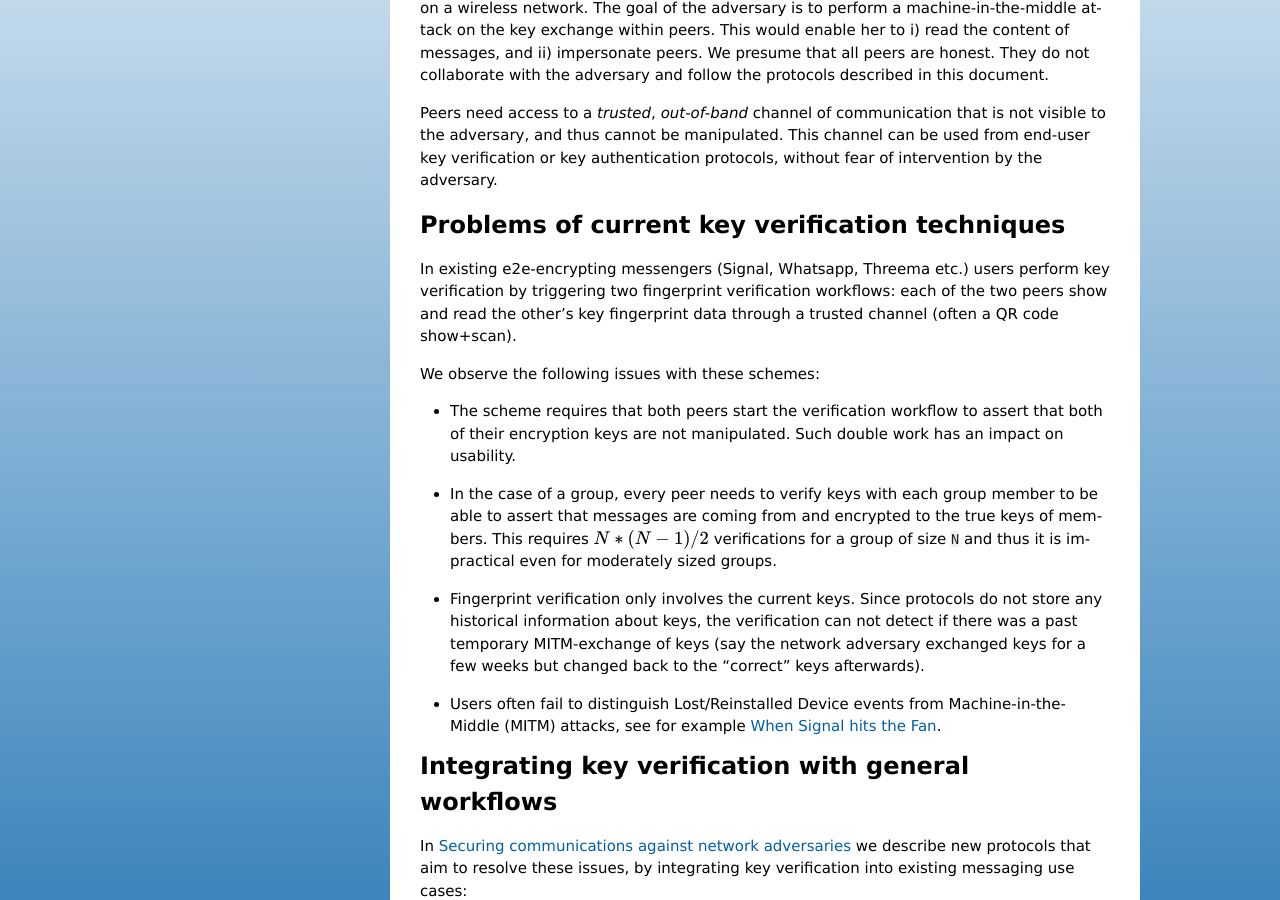
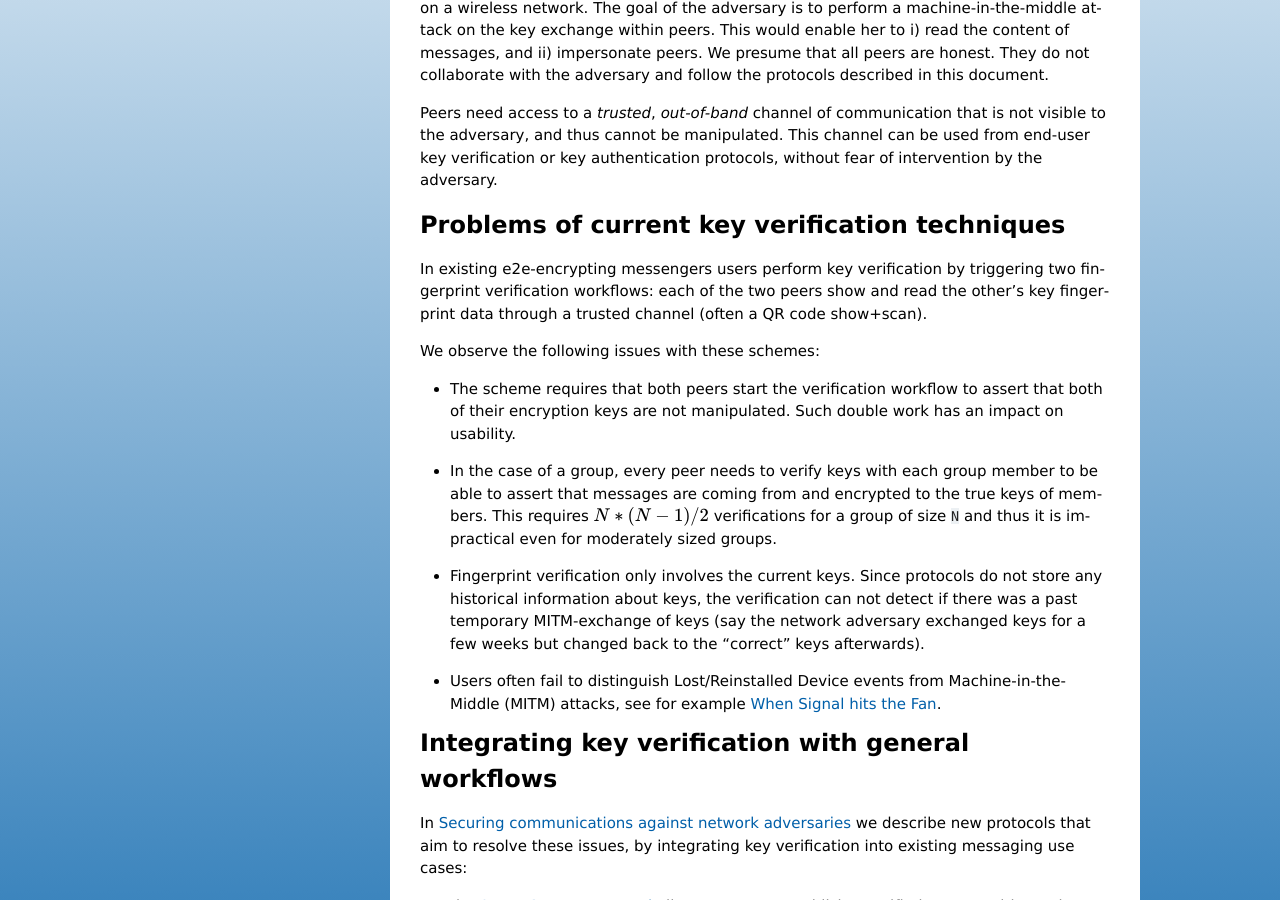
Before and after one commit to nextleap-project/countermitm, a Sphinx documentation site: the page built from source/summary.rst, in a window 1280 px wide and 900 px high, scrolled down 693 px. Built offline with Sphinx 7.4.7, drawn with Linux system fonts in a browser that asks for light colours.

Commit message:
strike Signal/Whatsapp mentioning

```diff
--- a/source/new.rst
+++ b/source/new.rst
@@ -188,7 +188,7 @@ Verified groups provide these simple to understand properties:
 1. All messages in a verified group are end-to-end encrypted and secure against
    active provider/network attackers. That is, they cannot be read by a passive eavesdropper, nor intercepted by an active adversary attempting a Man-in-the-middle attack.
 
-2. There are never any warnings about changed keys (like in Signal) that could
+2. There are never any warnings about changed keys that could
    be clicked away or cause worry. Rather, if a group member loses her device or her key, then she also looses the ability to read from or write to the verified group. To regain access it is required that this user joins the group again by find one group member an perform a "secure-join" as described below.
 
 
@@ -307,7 +307,7 @@ We seek the following improvements:
   of sending or reading a message.
 
 - At the end of this process both peers must receive assessments about the integrity of their past communication.
-  By contrast, current key fingerprint verification workflows (Signal, Whatsapp) only provides assurance about the current keys,
+  By contrast, current key fingerprint verification workflows only provides assurance about the current keys,
   and thus miss out on temporary malfeasant substitutions of keys in messages.
 
 - Like in the `setup-contact`_ protocol
--- a/source/summary.rst
+++ b/source/summary.rst
@@ -55,7 +55,7 @@ without fear of intervention by the adversary.
 Problems of current key verification techniques
 +++++++++++++++++++++++++++++++++++++++++++++++
 
-In existing e2e-encrypting messengers (Signal, Whatsapp, Threema etc.)
+In existing e2e-encrypting messengers
 users perform key verification by triggering two fingerprint verification workflows:
 each of the two peers show and read the other's key fingerprint data
 through a trusted channel (often a QR code show+scan).
```
